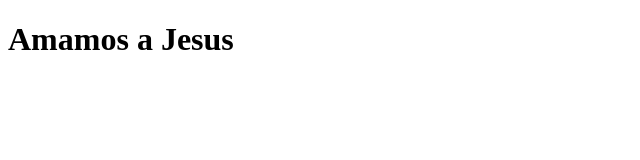
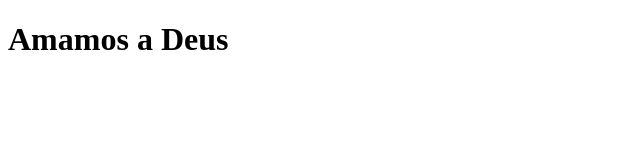
Before and after one commit to Guimonteirojbv/clonetabnews, a Next.js app: page / in a window 1280 px wide. Shown: the top 160 px of the page, without its empty margins (0-640 px from the left). Built offline with nearby package versions, Linux system fonts and the light colour scheme.

Commit message:
alteracao de conteudo

```diff
--- a/pages/index.js
+++ b/pages/index.js
@@ -1,5 +1,5 @@
 
 
 export default function Home() {
-    return <h1>Amamos a Jesus</h1>
+    return <h1>Amamos a Deus</h1>
 }
```
